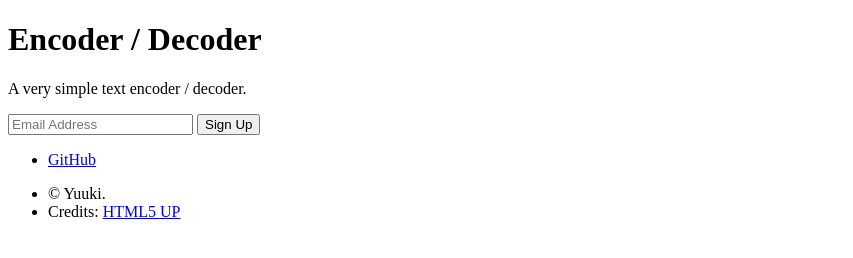
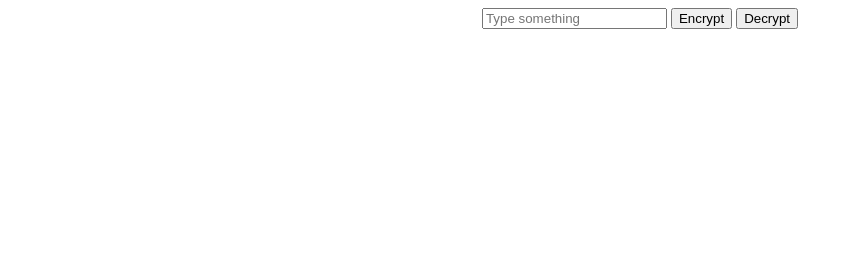
Before and after one commit to rene-roid/encoder-decoder, a plain HTML site: page index.html in a window 1280 px wide. Shown: the whole page, without its empty margins (0-853 px from the left). Drawn offline with Linux system fonts and the light colour scheme.

Commit message:
Update index.html

```diff
--- a/index.html
+++ b/index.html
@@ -1,42 +1,13 @@
-<!DOCTYPE HTML>
-<!--
-	Eventually by HTML5 UP
-	html5up.net | @ajlkn
-	Free for personal and commercial use under the CCA 3.0 license (html5up.net/license)
--->
+<!DOCTYPE html>
 <html>
 	<head>
 		<title>Encoder / Decoder</title>
-		<meta charset="utf-8" />
-		<meta name="viewport" content="width=device-width, initial-scale=1, user-scalable=no" />
-		<link rel="stylesheet" href="assets/css/main.css" />
+		<script src="enc-dec.js"></script>
 	</head>
-	<body class="is-preload">
-
-		<!-- Header -->
-			<header id="header">
-				<h1>Encoder / Decoder</h1>
-				<p>A very simple text encoder / decoder.</p>
-			</header>
-
-		<!-- Signup Form -->
-			<form id="signup-form" method="post" action="#">
-				<input type="email" name="email" id="email" placeholder="Email Address" />
-				<input type="submit" value="Sign Up" />
-			</form>
-
-		<!-- Footer -->
-			<footer id="footer">
-				<ul class="icons">
-					<li><a href="#" class="icon brands fa-github"><span class="label">GitHub</span></a></li>
-				</ul>
-				<ul class="copyright">
-					<li>&copy; Yuuki.</li><li>Credits: <a href="http://html5up.net">HTML5 UP</a></li>
-				</ul>
-			</footer>
-
-		<!-- Scripts -->
-			<script src="assets/js/main.js"></script>
-
+	<body><center>
+		<input placeholder="Type something" id="myinput">
+		<button onclick="encrypt()">Encrypt</button>
+		<button onclick="decrypt()">Decrypt</button>
+		<div id="result"></div></center>
 	</body>
 </html>
```
